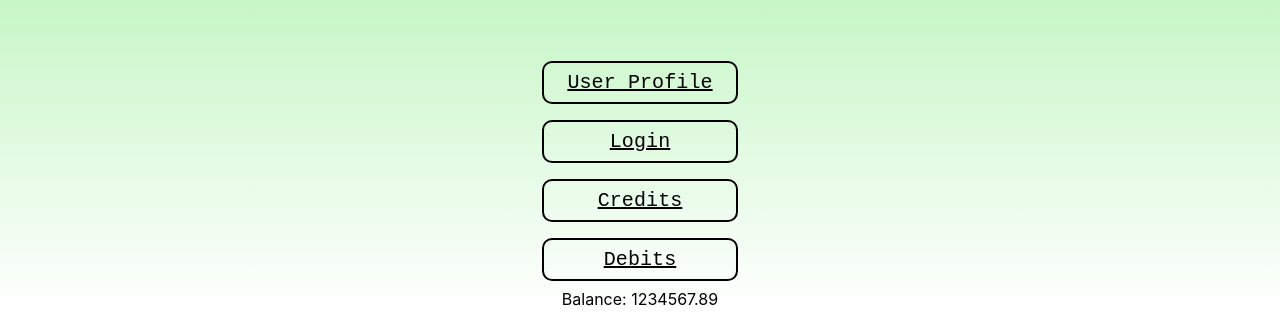
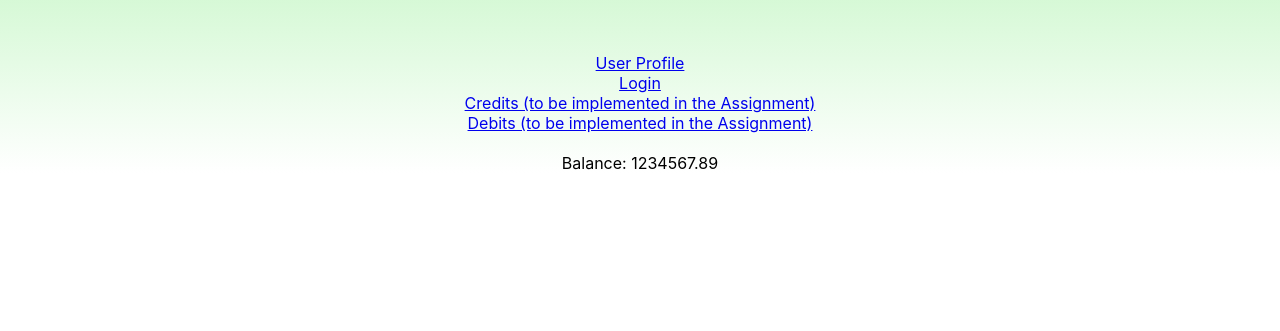
Before and after one commit to Abubutt/Assignment-4-Bank-of-React, a React (Create React App) app: page / in a window 1280 px wide. Shown: the part 298-629 px from the top of the page. Built offline with nearby package versions, Linux system fonts and the light colour scheme; no server answers.

Commit message:
Update Home.js

```diff
--- a/src/components/Home.js
+++ b/src/components/Home.js
@@ -39,14 +39,16 @@ class Home extends Component {
         <img src="https://picsum.photos/200/200" alt="bank"/>
         <Header>Bank of React</Header>
 
-        <Button href="/Assignment-4-Bank-of-React/userProfile">User Profile</Button>
+
+        <Link to="/userProfile">User Profile</Link>
         <br/>
-        <Button href="/Assignment-4-Bank-of-React/login">Login</Button>
+        <Link to="/login">Login</Link>
         <br/>
-        <Button href="/Assignment-4-Bank-of-React/credits">Credits</Button>
+        <Link to="/credits">Credits (to be implemented in the Assignment)</Link>
         <br/>
-        <Button href="/Assignment-4-Bank-of-React/debits">Debits</Button>
-        <br/>
+        <Link to="/debits">Debits (to be implemented in the Assignment)</Link>
+        <br/><br/>
+
         <AccountBalance accountBalance={this.props.accountBalance}/>
       </Division>
     );
```
